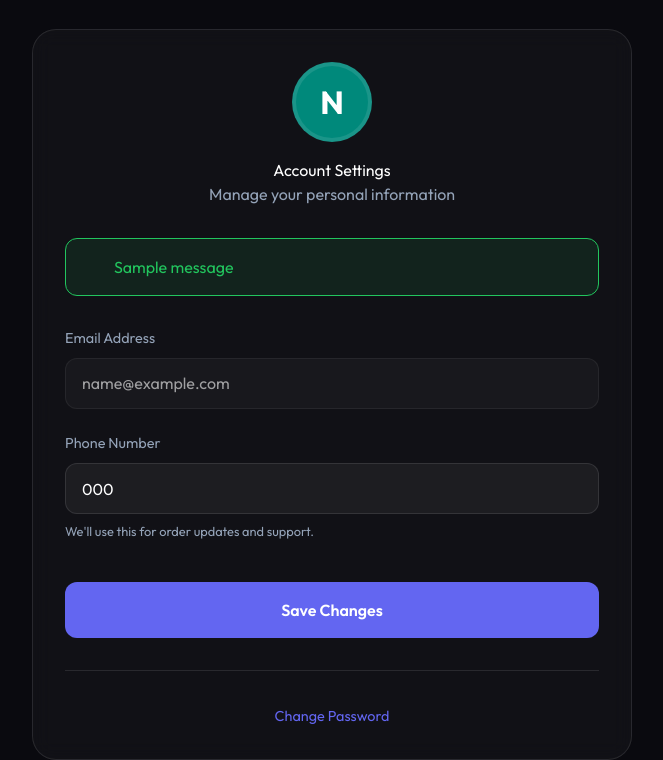
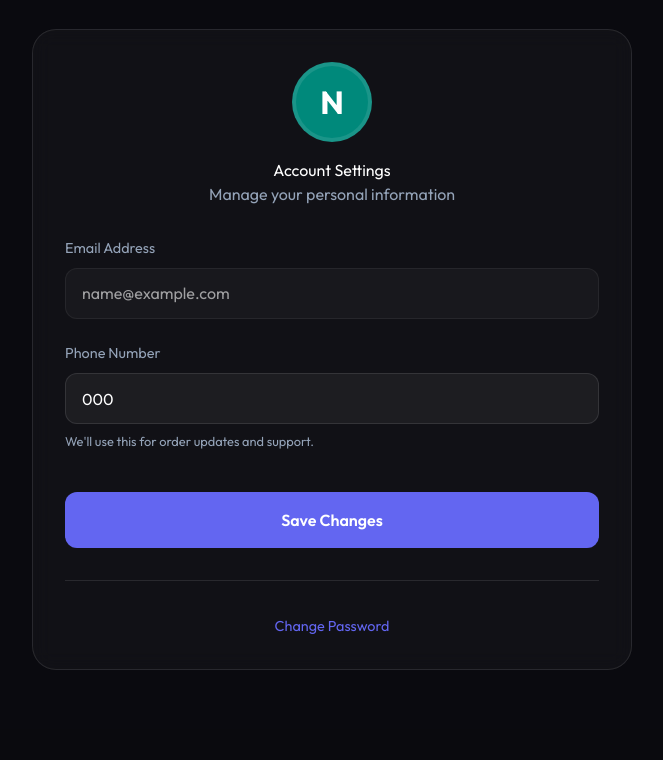
Before and after one commit to Akramzenibaa/AI-shooter-django, a Django app: page /user/profile/ in a window 1280 px wide. Shown: the part 71-831 px from the top of the page, without its empty margins (308-971 px from the left). After the commit the page ends 741 px from the top, so only its background shows below. Run offline with Django 5.2, Linux system fonts and the light colour scheme; a user stored in the database is signed in; tables that the repository leaves empty hold one stand-in row (values such as "Sample post"); one stand-in notice (Sample message) is shown; some libraries are stand-ins or nearby versions.

Commit message:
Completely remove sign-in/out logs from profile page

```diff
--- a/templates/accounts/profile.html
+++ b/templates/accounts/profile.html
@@ -123,19 +123,6 @@
         </div>
 
 
-        {% if messages %}
-        <div class="messages" style="margin-bottom: 2rem;">
-            {% for message in messages %}
-            {% if message.tags == 'success' %}
-            <div
-                style="background: rgba(34, 197, 94, 0.1); border: 1px solid #22c55e; color: #22c55e; padding: 1rem; border-radius: 12px; display: flex; align-items: center; gap: 0.75rem;">
-                <i data-lucide="check-circle" style="width: 20px; height: 20px;"></i>
-                <span>{{ message }}</span>
-            </div>
-            {% endif %}
-            {% endfor %}
-        </div>
-        {% endif %}
 
         {% if not user_profile.phone_number %}
         <div
```
